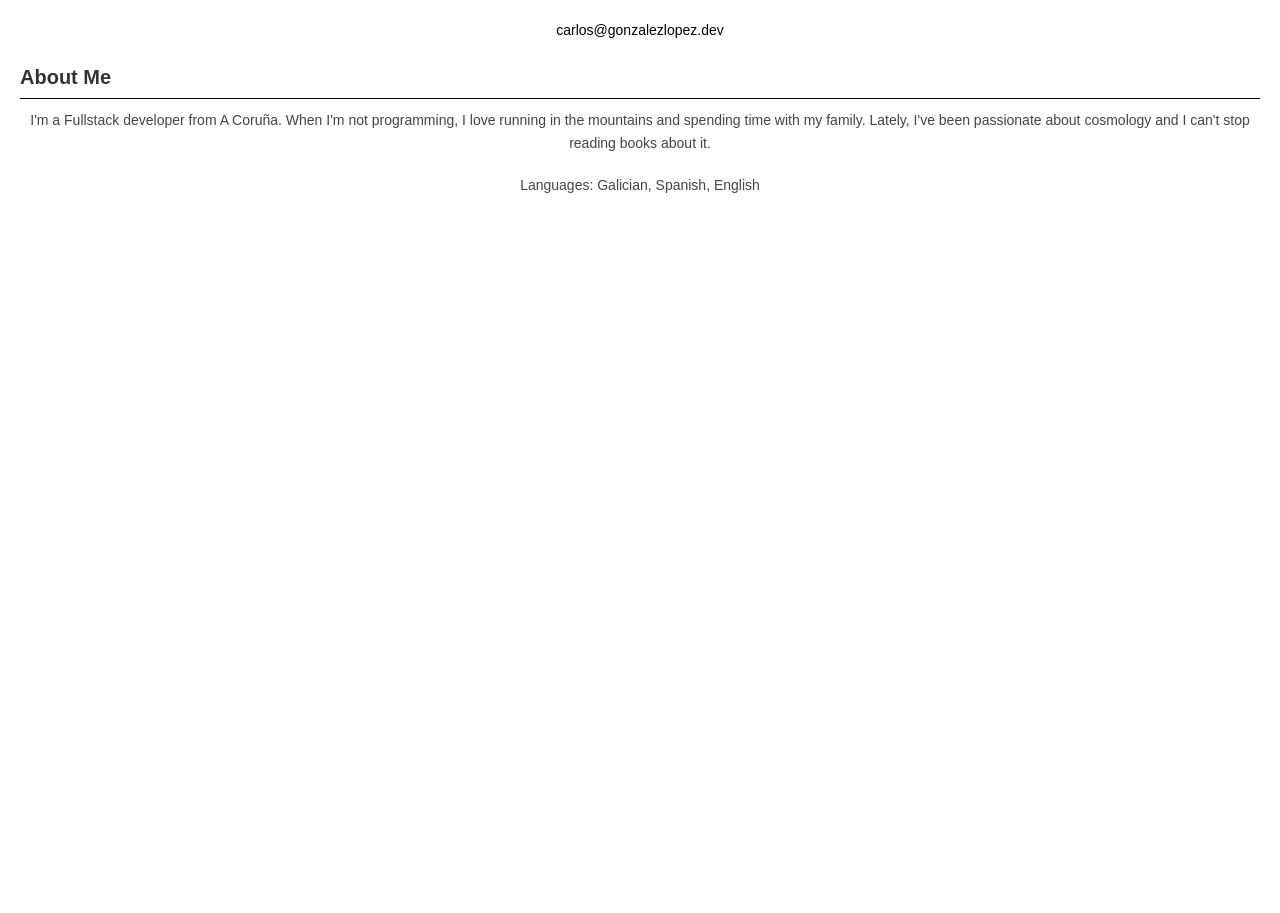
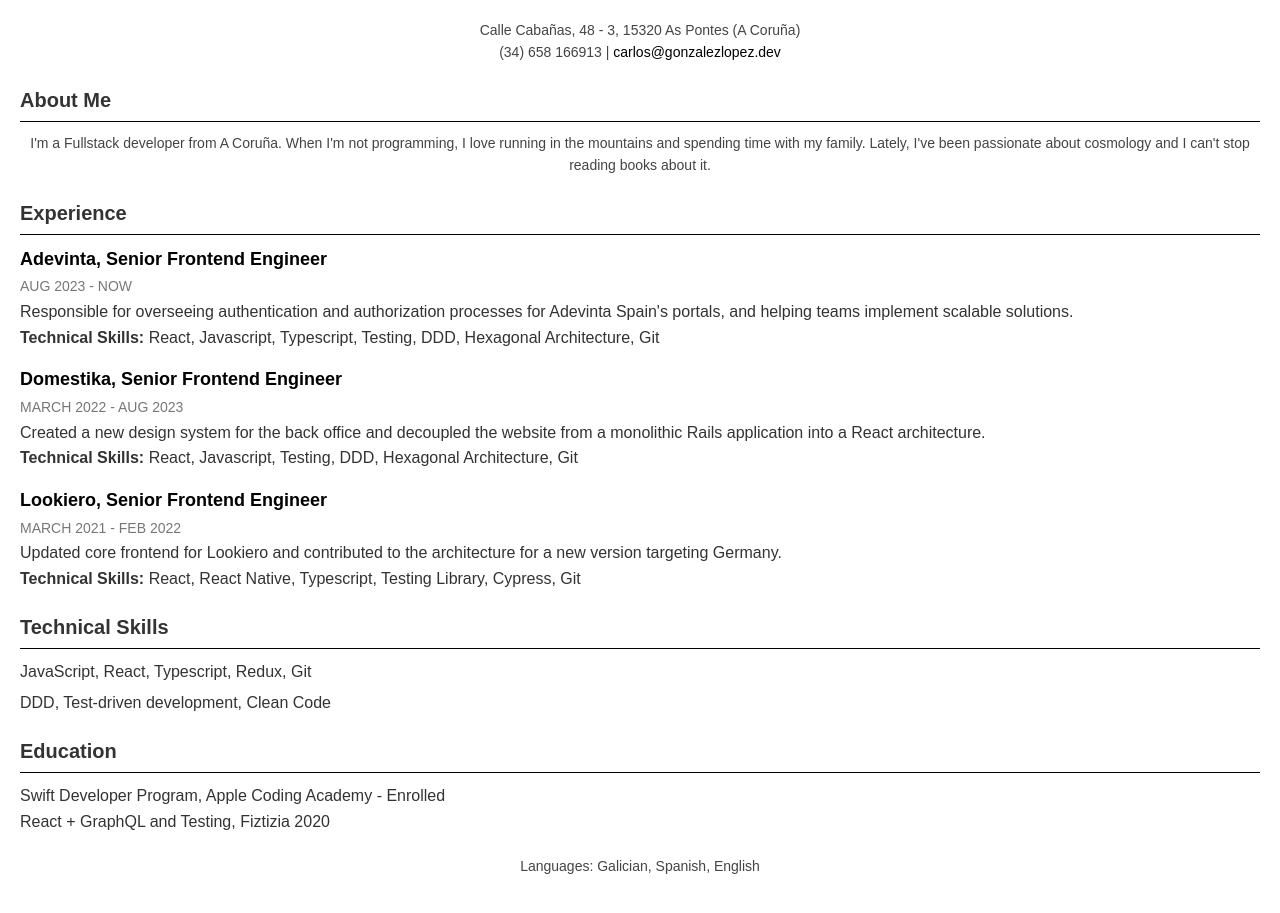
Before and after one commit to linhos/linhos.github.io, a plain HTML site: page index.html in a window 1280 px wide. Shown: the part 119-1032 px from the top of the page. Before the commit the page ends 800 px from the top, so only its background shows below. Drawn offline with Linux system fonts and the light colour scheme.

Commit message:
Update index.html

```diff
--- a/index.html
+++ b/index.html
@@ -14,8 +14,8 @@
     </header>
 
     <section class="contact-info">
-
-        <p><a href="mailto:carlos@gonzalezlopez.dev">carlos@gonzalezlopez.dev</a></p>
+        <p>Calle Cabañas, 48 - 3, 15320 As Pontes (A Coruña)</p>
+        <p>(34) 658 166913 | <a href="mailto:carlos@gonzalezlopez.dev">carlos@gonzalezlopez.dev</a></p>
     </section>
 
     <section class="about">
@@ -23,7 +23,47 @@
         <p>I'm a Fullstack developer from A Coruña. When I'm not programming, I love running in the mountains and spending time with my family. Lately, I've been passionate about cosmology and I can't stop reading books about it.</p>
     </section>
 
+    <section class="experience">
+        <h3>Experience</h3>
 
+        <div class="job">
+            <h4>Adevinta, Senior Frontend Engineer</h4>
+            <span class="date">AUG 2023 - NOW</span>
+            <p>Responsible for overseeing authentication and authorization processes for Adevinta Spain's portals, and helping teams implement scalable solutions.</p>
+            <p><strong>Technical Skills:</strong> React, Javascript, Typescript, Testing, DDD, Hexagonal Architecture, Git</p>
+        </div>
+
+        <div class="job">
+            <h4>Domestika, Senior Frontend Engineer</h4>
+            <span class="date">MARCH 2022 - AUG 2023</span>
+            <p>Created a new design system for the back office and decoupled the website from a monolithic Rails application into a React architecture.</p>
+            <p><strong>Technical Skills:</strong> React, Javascript, Testing, DDD, Hexagonal Architecture, Git</p>
+        </div>
+
+        <div class="job">
+            <h4>Lookiero, Senior Frontend Engineer</h4>
+            <span class="date">MARCH 2021 - FEB 2022</span>
+            <p>Updated core frontend for Lookiero and contributed to the architecture for a new version targeting Germany.</p>
+            <p><strong>Technical Skills:</strong> React, React Native, Typescript, Testing Library, Cypress, Git</p>
+        </div>
+
+        <!-- Add other jobs similarly -->
+    </section>
+
+    <section class="skills">
+        <h3>Technical Skills</h3>
+        <ul>
+            <li>JavaScript, React, Typescript, Redux, Git</li>
+            <li>DDD, Test-driven development, Clean Code</li>
+        </ul>
+    </section>
+
+    <section class="education">
+        <h3>Education</h3>
+        <p>Swift Developer Program, Apple Coding Academy - Enrolled</p>
+        <p>React + GraphQL and Testing, Fiztizia 2020</p>
+        <!-- Add other educational qualifications similarly -->
+    </section>
 
     <footer>
         <p>Languages: Galician, Spanish, English</p>
```
